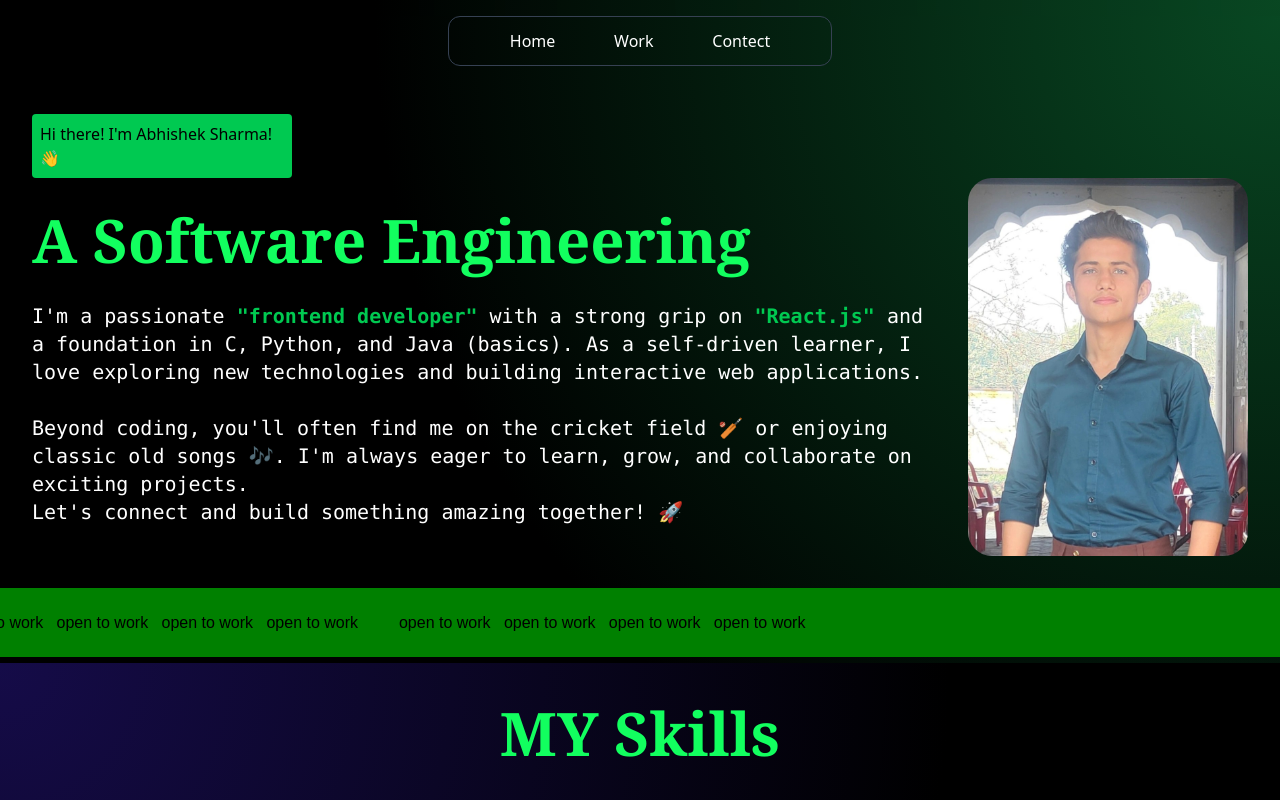
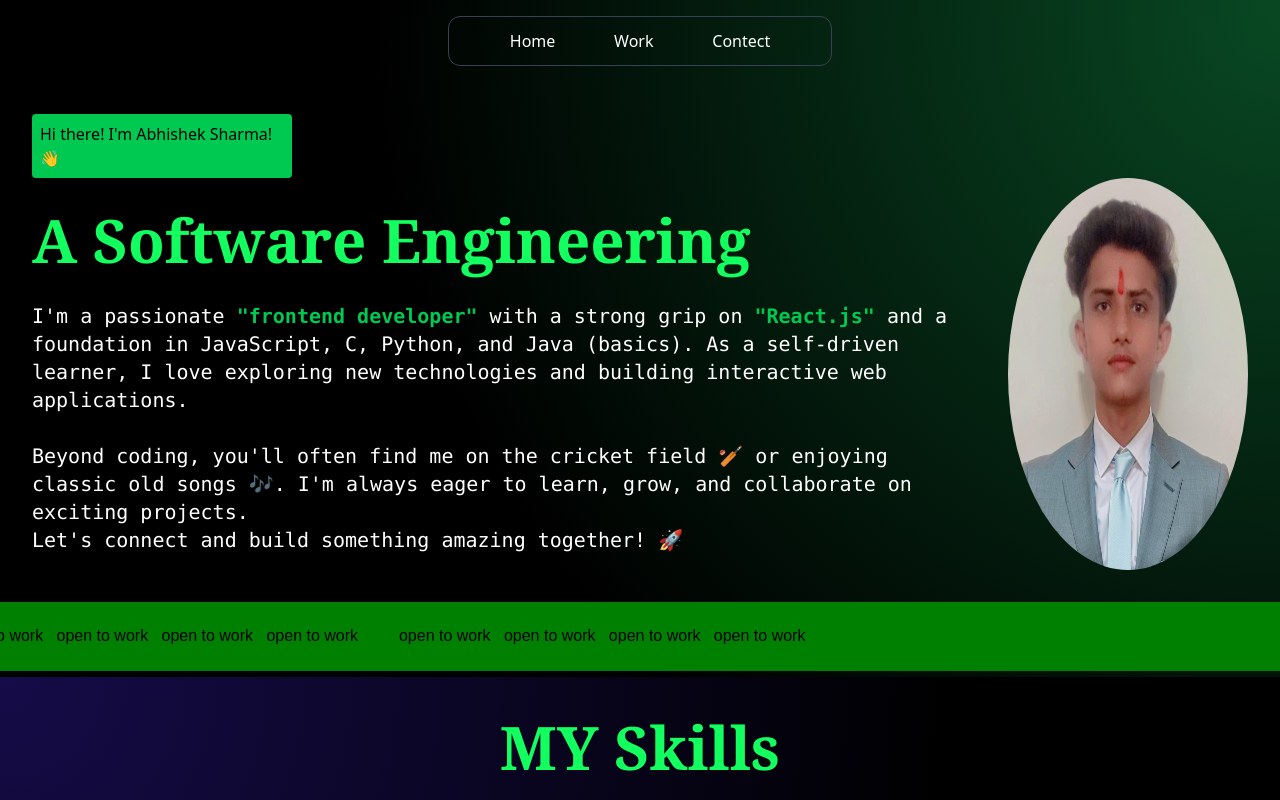
Before and after one commit to engabhishek/portfolio2, a React (Vite) app: page / in a window 1280 px wide. Shown: the top 800 px of the page. Built offline with nearby package versions, Linux system fonts and the light colour scheme.

Commit message:
some changes

```diff
--- a/index.html
+++ b/index.html
@@ -6,8 +6,11 @@
     <meta name="viewport" content="width=device-width, initial-scale=1.0" />
     <script src="https://unpkg.com/@tailwindcss/browser@4"></script>
     <title>Vite + React</title>
+
+
   </head>
   <body>
+
     <div id="root"></div>
     <script type="module" src="/src/main.jsx"></script>
   </body>
--- a/src/Components/Section1.jsx
+++ b/src/Components/Section1.jsx
@@ -17,7 +17,7 @@ const Section1 = () => {
             I'm a passionate
             <b className="text-green-500"> "frontend developer"</b> with a strong
             grip on <b className="text-green-500">"React.js" </b>
-            and a foundation in C, Python, and Java (basics). As a self-driven
+            and a foundation in JavaScript, C, Python, and Java (basics). As a self-driven
             learner, I love exploring new technologies and building interactive
             web applications. <br /> <br /> Beyond coding, you'll often find me
             on the cricket field 🏏 or enjoying classic old songs 🎶. I'm always
@@ -25,8 +25,8 @@ const Section1 = () => {
             Let's connect and build something amazing together! 🚀
           </p>
         </div>
-        <div className="profilePhoto mt-2">
-          <img className="rounded-3xl" src="src\assets\ProfilePhoto.jpg" alt="" />
+        <div className="profilePhoto mt-2 flex justify-center">
+          <img className="rounded-[50%] " src="src\assets\abhi.jpg" alt="" />
         </div>
         </div>
       </section>
--- a/src/Components/Section4.jsx
+++ b/src/Components/Section4.jsx
@@ -1,12 +1,14 @@
 import React, { useState } from "react";
 import H1 from "./General/H1";
+
+
 
 const Section4 = () => {
   const [formData, setFormData] = useState({
     name: "",
     email: "",
     message: "",
-    consent: false
+    consent: false,
   });
 
   const handleChange = (e) => {
```
Also changed, not shown: src/assets/abhi.jpg (added), src/assets/photo.png (added).
